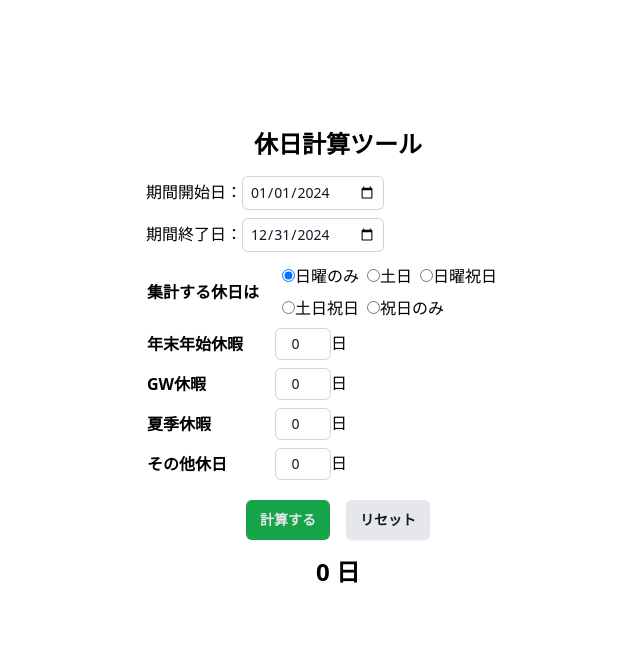
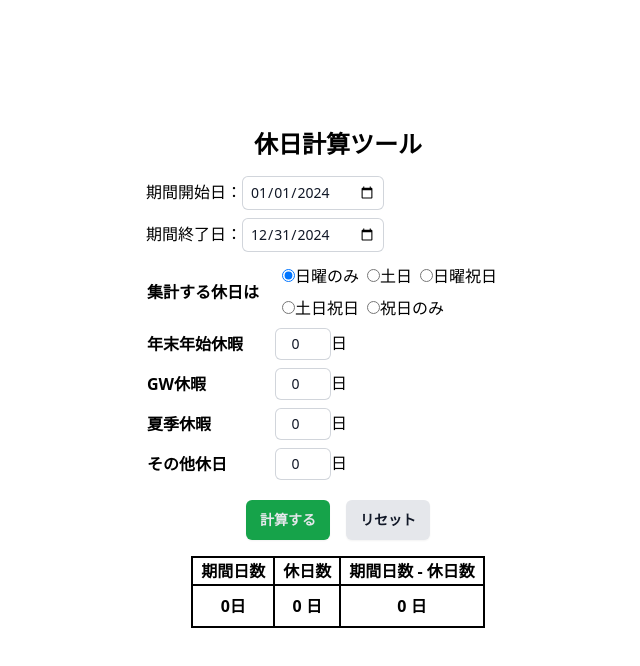
Before and after one commit to mimihokuro/holiday-calculation, a React (Vite) app: page / in a window 1280 px wide. Shown: the top 666 px of the page, without its empty margins (302-942 px from the left). Built offline with nearby package versions, Linux system fonts and the light colour scheme.

Commit message:
✨ 計算実行時に期間すべての日数と期間日数から休日数を除いた日数の表示機能を追加

```diff
--- a/src/App.jsx
+++ b/src/App.jsx
@@ -24,6 +24,7 @@ const DateCalculator = () => {
 
   const [endDate, setEndDate] = useState(`${today.getFullYear()}-12-31`);
   const [option, setOption] = useState("sundays");
+  const [between, setBetween] = useState(0);
   const [days, setDays] = useState(0);
 
   const [newYearHolidays, setNewYearHolidays] = useState(0);
@@ -62,6 +63,7 @@ const DateCalculator = () => {
     setGWHolidays(0);
     setSummerHolidays(0);
     setOtherHolidays(0);
+    setBetween(0);
     setDays(0);
   };
 
@@ -118,6 +120,7 @@ const DateCalculator = () => {
   const calculateDays = async () => {
     let start = new Date(startDate);
     let end = new Date(endDate);
+    setBetween((end - start) / (24 * 60 * 60 * 1000) + 1);
 
     let count = 0;
 
@@ -148,11 +151,11 @@ const DateCalculator = () => {
       start.setDate(start.getDate() + 1);
     }
 
-      count +=
-        Number(newYearHolidays) +
-        Number(GWHolidays) +
-        Number(summerHolidays) +
-        Number(otherHolidays);
+    count +=
+      Number(newYearHolidays) +
+      Number(GWHolidays) +
+      Number(summerHolidays) +
+      Number(otherHolidays);
 
     setDays(count);
   };
@@ -232,9 +235,26 @@ const DateCalculator = () => {
           リセット
         </button>
       </div>
-      <div className="font-bold text-2xl mt-4 text-center">
-        {startDate <= endDate ? `${days} 日` : "正しい期間を選択してください"}
-      </div>
+      <table className="font-bold mt-4 mx-auto text-center">
+        <thead>
+          <tr>
+            <th className="px-2 border-black border-2">期間日数</th>
+            <th className="px-2 border-black border-2">休日数</th>
+            <th className="px-2 border-black border-2">期間日数 - 休日数</th>
+          </tr>
+        </thead>
+        <tbody>
+          <tr>
+            <td className="p-2 border-black border-2">{between}日</td>
+            <td className="p-2 border-black border-2">
+              {startDate <= endDate
+                ? `${days} 日`
+                : "正しい期間を選択してください"}
+            </td>
+            <td className="p-2 border-black border-2">{between - days} 日</td>
+          </tr>
+        </tbody>
+      </table>
     </div>
   );
 };
```
